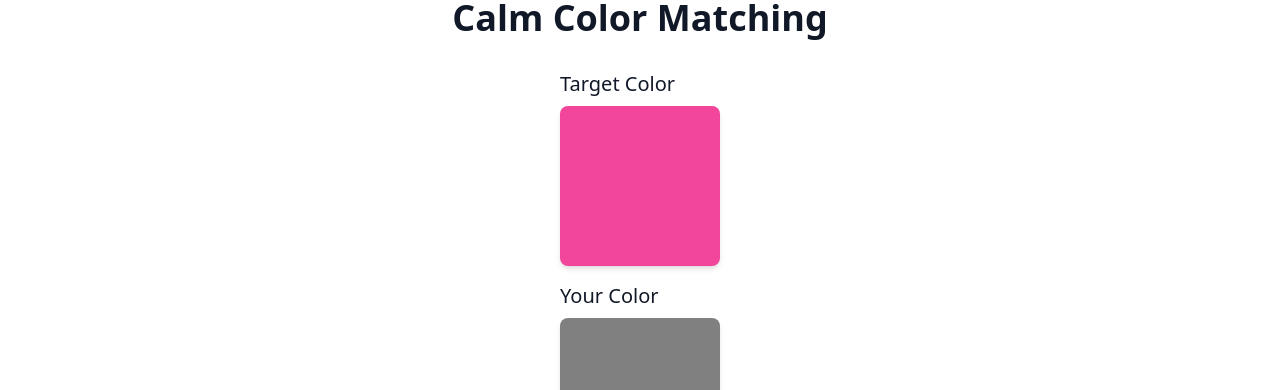
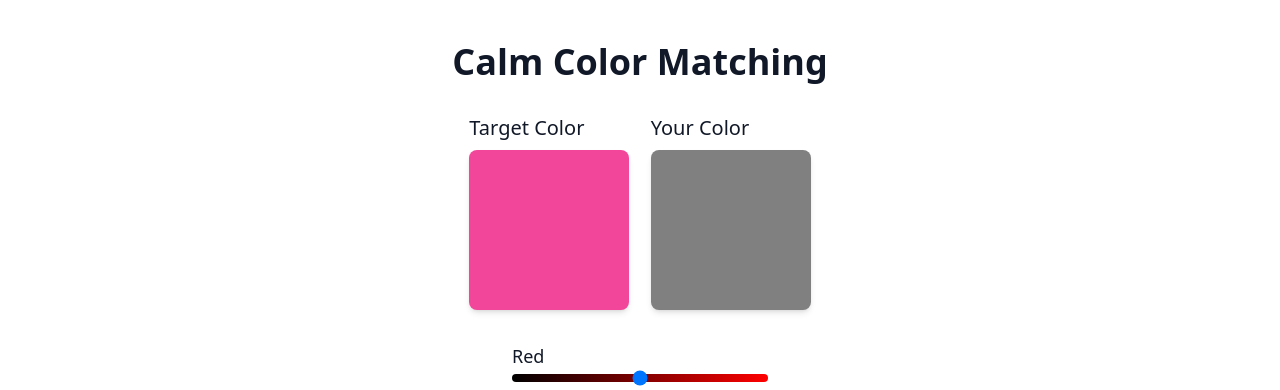
Before and after one commit to aditya-gg04/MindChain, a React (Create React App) app in the folder frontend/: page /colormatching in a window 1280 px wide. Shown: the part 158-548 px from the top of the page. Built offline with nearby package versions, Linux system fonts and the light colour scheme.

Commit message:
fixed bug

```diff
--- a/frontend/src/components/colorMatching.js
+++ b/frontend/src/components/colorMatching.js
@@ -1,4 +1,4 @@
-import React, { useState } from 'react';
+import React, { useEffect, useState } from 'react';
 
 const CalmColorMatching = () => {
     const generateRandomColor = () => {
@@ -41,8 +41,9 @@ const CalmColorMatching = () => {
       <h1 className="text-4xl font-bold mb-8">Calm Color Matching</h1>
 
       <div className="flex flex-col items-center">
-        {/* Target Color */}
-        <div className="mb-4">
+       <div className='flex flex-row justify-evenly w-96'>
+         {/* Target Color */}
+         <div className="mb-4">
           <h2 className="text-xl font-medium mb-2">Target Color</h2>
           <div
             className="w-40 h-40 rounded-lg shadow-md"
@@ -62,6 +63,7 @@ const CalmColorMatching = () => {
             }}
           />
         </div>
+       </div>
 
         {/* RGB Sliders */}
         <div className="w-64 mb-8">
```
